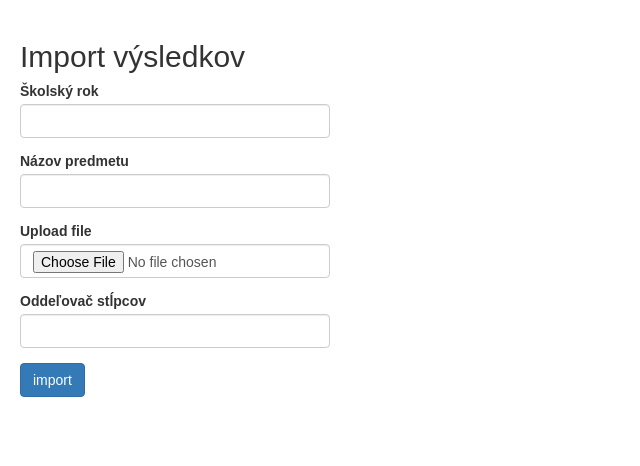
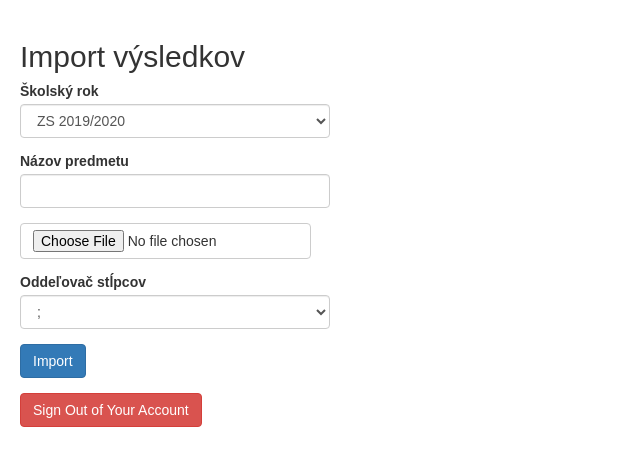
Before and after one commit to shinthawan/WEBTE2-Projekt, a PHP site: page /importResult.php in a window 1280 px wide. Shown: the top 466 px of the page, without its empty margins (0-640 px from the left). Run offline with PHP 8.4, Linux system fonts and the light colour scheme; data that the repository does not hold is empty.

Commit message:
new form,  added logout button

```diff
--- a/importResult.php
+++ b/importResult.php
@@ -45,30 +45,44 @@ if (isset($_POST["import"])) {
         <form action="<?php echo htmlspecialchars($_SERVER["PHP_SELF"]); ?>" method="post">
             <div class="form-group">
                 <label>Školský rok</label>
-                <input type="text" name="username" class="form-control" value="<?php echo $schoolYear; ?>">
-                <span class="help-block"></span>
+                <select name='schoolYear' class="form-control">
+                    <!--
+                        tu este nie je jasne ci to chcu takto napevno roky alebo ci to bude nejako v DB a
+                        odtial sa to bude tahat
+                     -->
+                    <option value="<?php $schoolYear="ZS 2019/2020" ?>">ZS 2019/2020</option>
+                    <option value="<?php $schoolYear="LS 2019/2020" ?>">LS 2019/2020</option>
+                    <option value="<?php $schoolYear="ZS 2020/2021" ?>">ZS 2020/2021</option>
+                    <option value="<?php $schoolYear="LS 2020/2021" ?>">LS 2020/2021</option>
+                    <option value="<?php $schoolYear="ZS 2022/2023" ?>">ZS 2022/2023</option>
+                    <option value="<?php $schoolYear="LS 2022/2023" ?>">LS 2022/2023</option>
+                </select>
             </div>
             <div class="form-group">
                 <label>Názov predmetu</label>
                 <input type="text" name="predmetName" class="form-control">
-                <span class="help-block"><?php echo $password_err; ?></span>
-            </div>
-            <div class="form-group <?php echo (!empty($password_err)) ? 'has-error' : ''; ?>">
-                <label>Upload file</label>
-                <input type="file" name="uploadFile" class="form-control" accept=".csv">
-                <span class="help-block"><?php echo $password_err; ?></span>
-            </div>
-            <div class="form-group <?php echo (!empty($password_err)) ? 'has-error' : ''; ?>">
-                <label>Oddeľovač stĺpcov</label>
-                <input type="password" name="tableChar" class="form-control">
-                <span class="help-block"><?php echo $password_err; ?></span>
             </div>
             <div class="form-group">
-                <input type="submit" class="btn btn-primary" value="import" name="import">
+                <div class="custom-file">
+                    <label class="btn btn-default btn-file">
+                        <input type="file" class="custom-file-input" accept=".csv">
+                    </label>
+
+                </div>
+            </div>
+            <div class="form-group">
+                <label>Oddeľovač stĺpcov</label>
+                <select name='schoolYear' class="form-control">
+                    <option value="<?php $columSeparator=";" ?>"> ; </option>
+                    <option value="<?php $columSeparator="," ?>"> , </option>
+                </select>
+            </div>
+            <div class="form-group">
+                <input type="submit" class="btn btn-primary" value="Import" name="import">
             </div>
             <div id="labelError"></div>
             <!--<p>Don't have an account? <a href="register.php">Sign up now</a>.</p> Ak by bolo potrebne aj registráciu tak pridám-->
-
+            <a href="logout.php" class="btn btn-danger">Sign Out of Your Account</a>
         </form>
     </div>
 </body>
```
